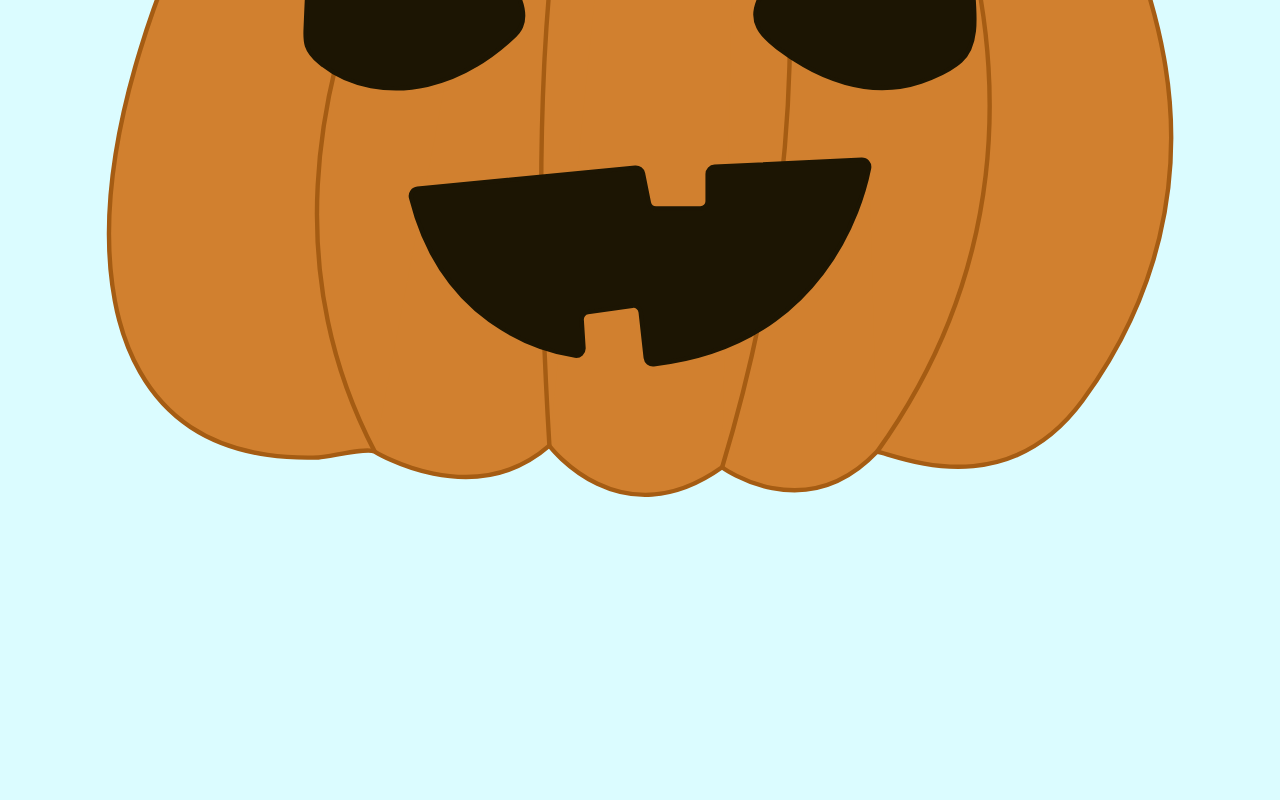
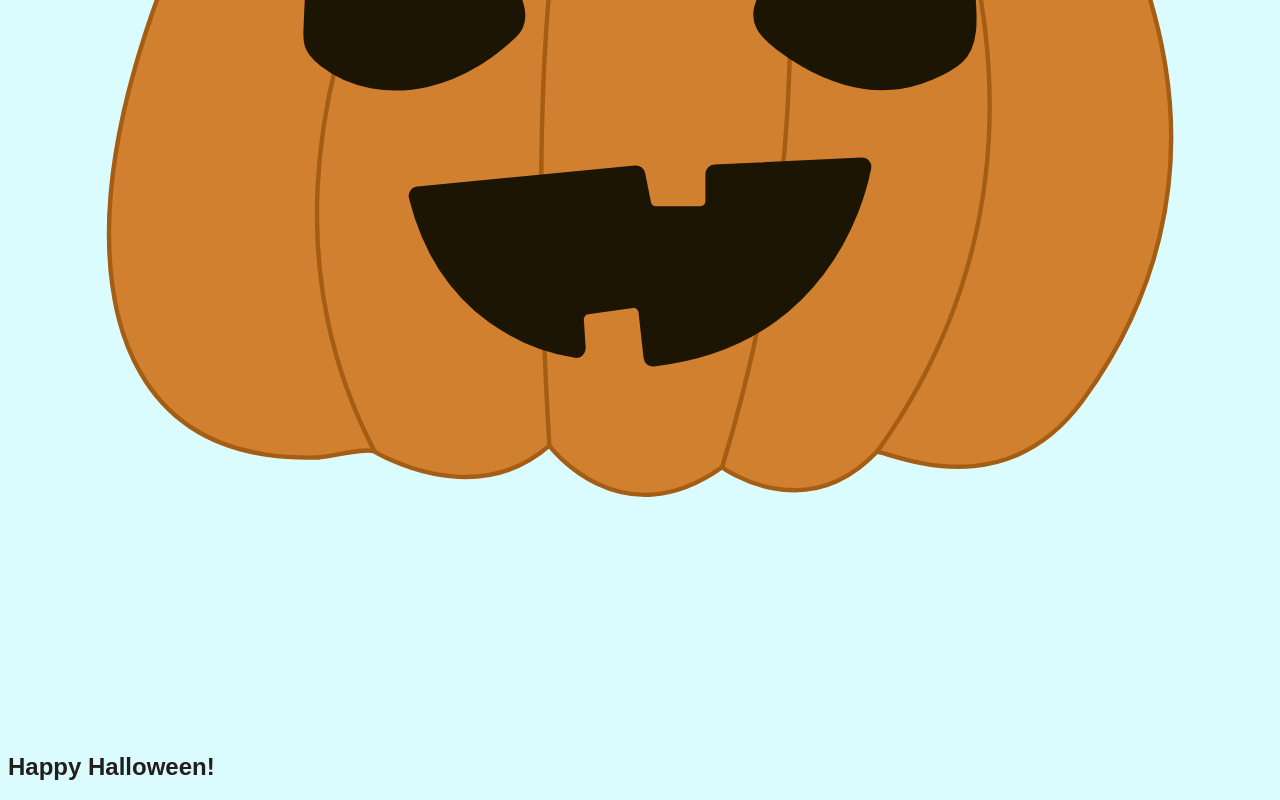
Before and after one commit to nic-dgl203-2021FA/assignment2b-jennzboy, a plain HTML site: page HalloweenAnimation.html in a window 1280 px wide. Shown: the part 950-1750 px from the top of the page. Before the commit the page ends 1691 px from the top, so only its background shows below. Drawn offline with Linux system fonts and the light colour scheme; a web font is replaced by a local one.

Commit message:
Add heading under pumpkin svg

```diff
--- a/HalloweenAnimation.html
+++ b/HalloweenAnimation.html
@@ -85,5 +85,6 @@
         </g>
       </svg>
     </div>
+    <h2 class="halloween-text">Happy Halloween!</h2>
   </body>
 </html>
```
